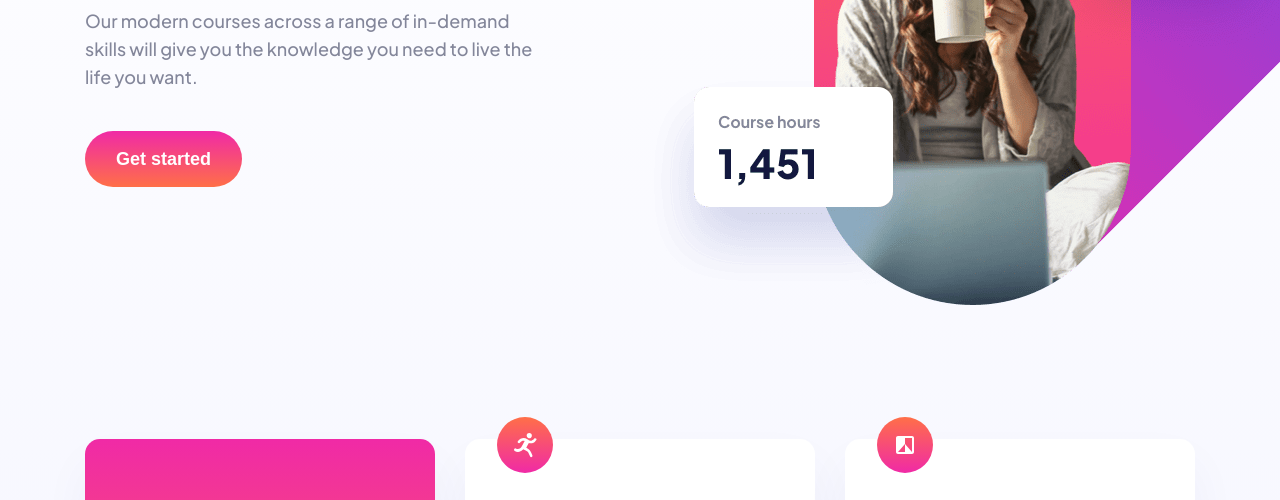
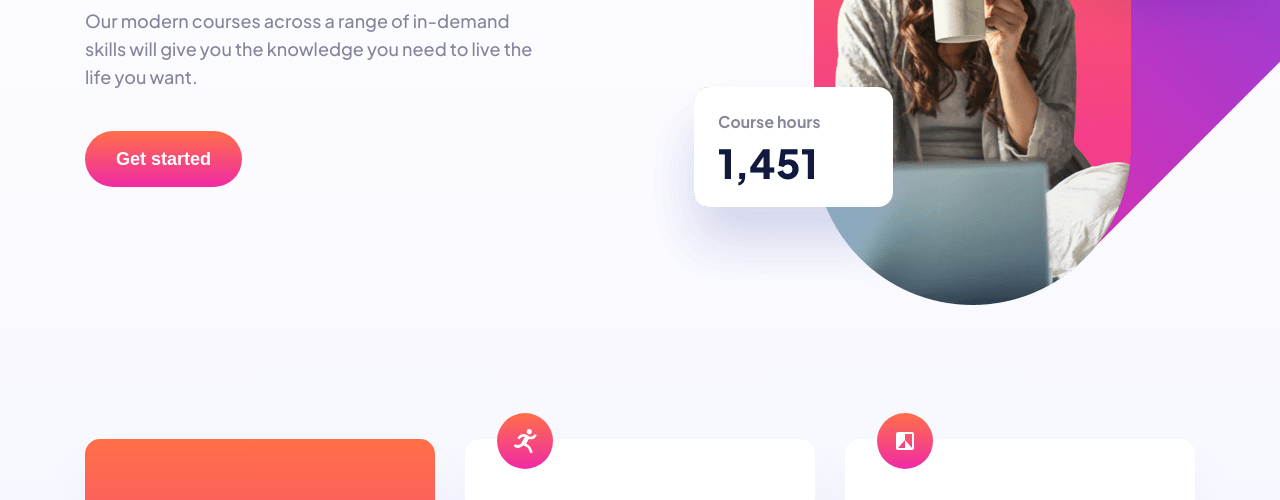
Before and after one commit to iuliancarnaru/FM-skilled-e-learning-landing-page, a website: page index.html in a window 1280 px wide. Shown: the part 425-925 px from the top of the page. Drawn offline with Linux system fonts and the light colour scheme.

Commit message:
update gradient and icons position

```diff
--- a/sass/_base.scss
+++ b/sass/_base.scss
@@ -7,7 +7,7 @@ $color-carnation-pink: #ffa7c3;
 $color-white-solid: #ffffff;
 
 // GRADIENTS
-$gradient-light: linear-gradient(#f02aa6, #ff6f48);
+$gradient-light: linear-gradient(180deg, #ff6f48 0%, #f02aa6 100%);
 $gradient-dark: linear-gradient(#4851ff, #f02aa6);
 $gradient-background: linear-gradient(180deg, #ffffff 0%, #f0f1ff 100%);
 
--- a/sass/_cards.scss
+++ b/sass/_cards.scss
@@ -14,7 +14,7 @@
     height: 322px;
     border-radius: 1.5rem;
     background-color: $color-white-solid;
-    margin-bottom: 8rem;
+    margin-bottom: 5.6rem;
     box-shadow: $shadow-box;
     padding: 6.4rem 3.2rem 4rem 3.2rem;
 
@@ -24,7 +24,7 @@
 
     &__img {
       position: absolute;
-      top: -2.2rem;
+      top: -2.6rem;
     }
 
     &__heading {
```
Also changed, not shown: css/style.css.
